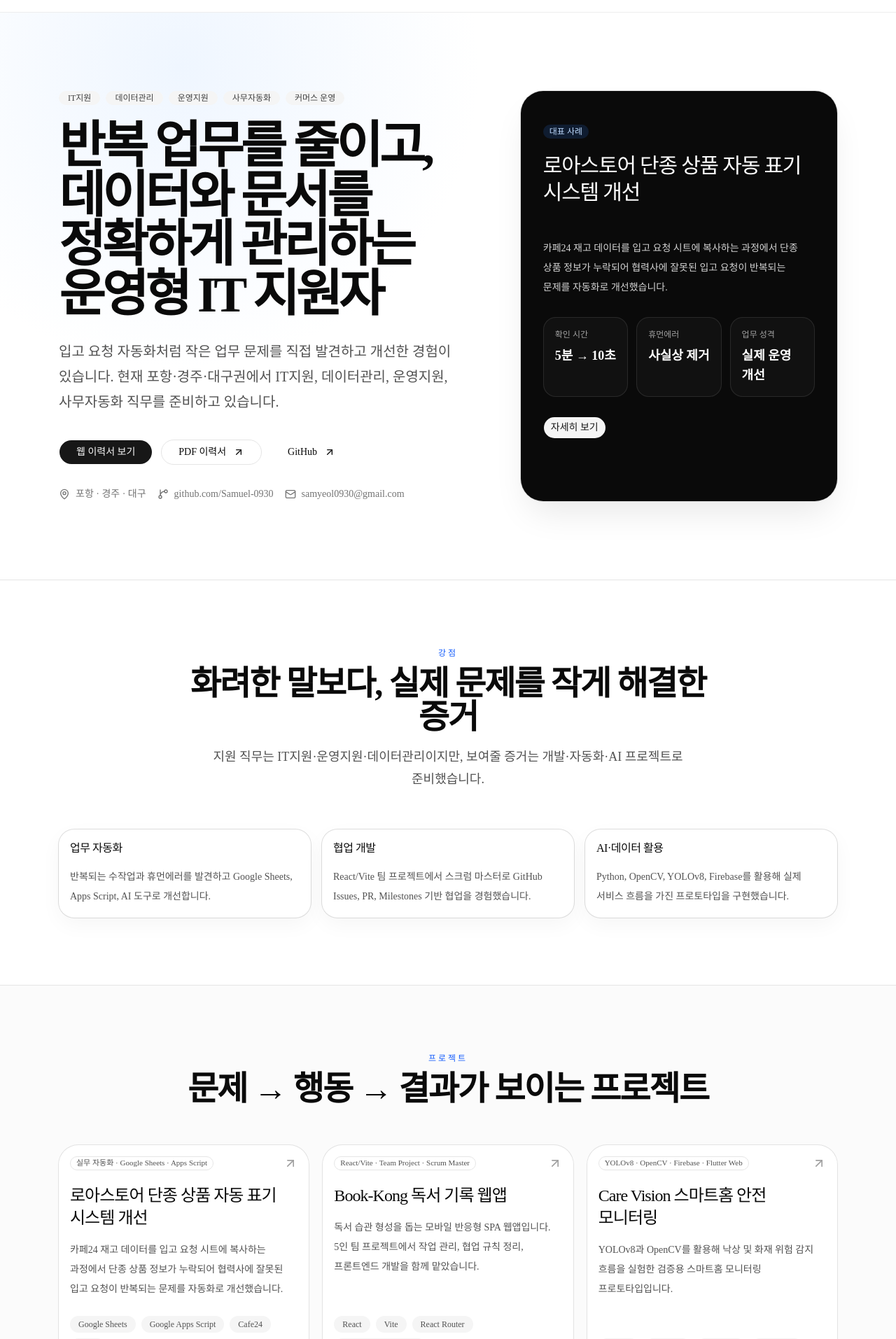
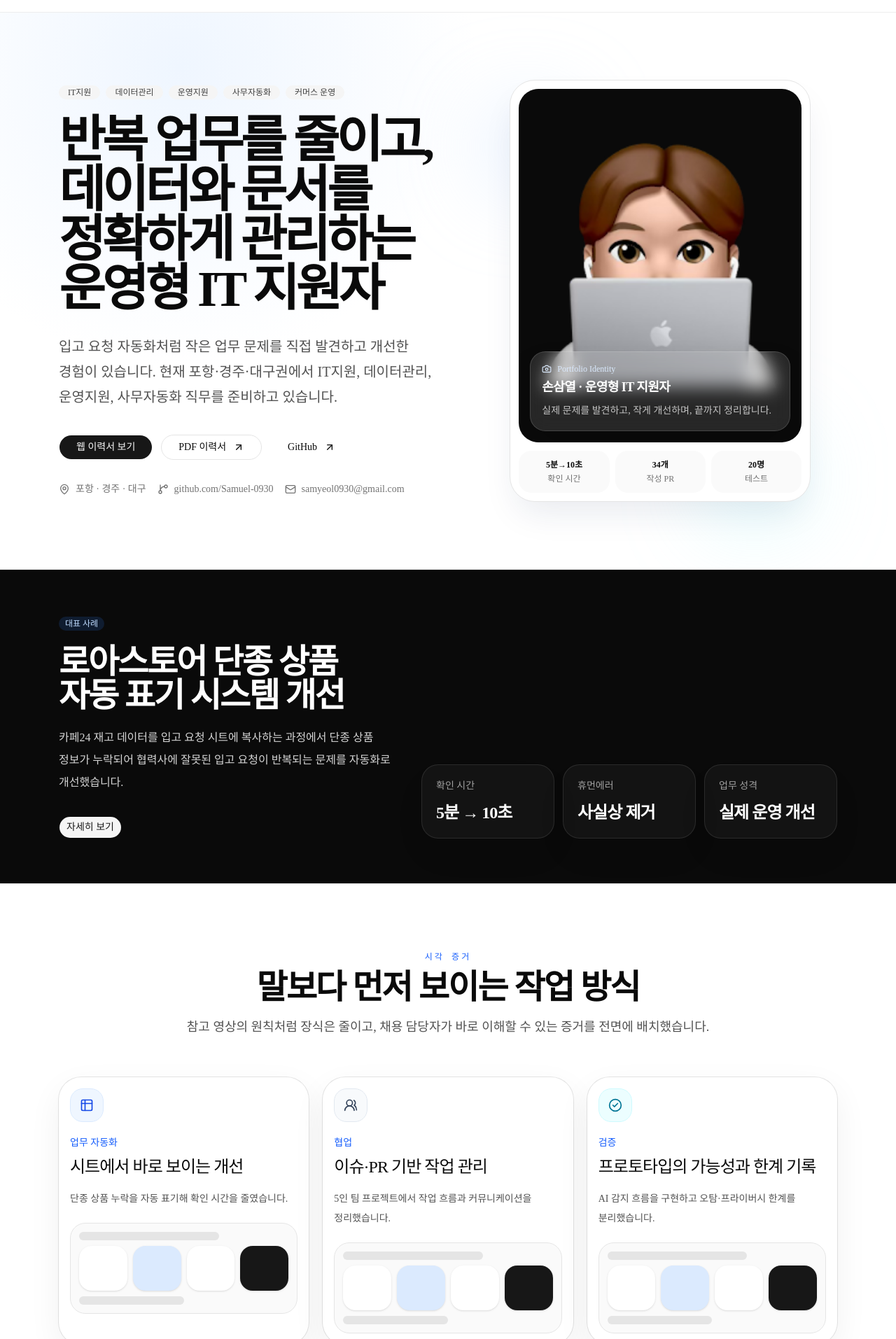
Before and after one commit to Samuel-0930/samuel-portfolio, a Next.js app: page / in a window 1280 px wide. Shown: the part 47-1960 px from the top of the page at 70% size. Built offline with nearby package versions, Linux system fonts and the light colour scheme.

Commit message:
feat: add visual portfolio hero

```diff
--- a/src/app/page.tsx
+++ b/src/app/page.tsx
@@ -1,5 +1,6 @@
 import Link from "next/link";
-import { ArrowUpRight, GitBranch, Mail, MapPin } from "lucide-react";
+import Image from "next/image";
+import { ArrowUpRight, Camera, CheckCircle2, GitBranch, Mail, MapPin, Table2, UsersRound } from "lucide-react";
 import { Badge } from "@/components/ui/badge";
 import { Button } from "@/components/ui/button";
 import { Card, CardContent, CardHeader, CardTitle } from "@/components/ui/card";
@@ -13,6 +14,118 @@ function SectionHeader({ eyebrow, title, description }: { eyebrow: string; title
       <h2 className="text-3xl font-semibold tracking-[-0.04em] text-neutral-950 md:text-5xl">{title}</h2>
       {description ? <p className="mt-4 text-base leading-8 text-neutral-600 md:text-lg">{description}</p> : null}
     </div>
+  );
+}
+
+const proofCards = [
+  {
+    icon: Table2,
+    label: "업무 자동화",
+    title: "시트에서 바로 보이는 개선",
+    description: "단종 상품 누락을 자동 표기해 확인 시간을 줄였습니다.",
+    tone: "border-blue-100 bg-blue-50 text-blue-700",
+  },
+  {
+    icon: UsersRound,
+    label: "협업",
+    title: "이슈·PR 기반 작업 관리",
+    description: "5인 팀 프로젝트에서 작업 흐름과 커뮤니케이션을 정리했습니다.",
+    tone: "border-slate-200 bg-slate-50 text-slate-700",
+  },
+  {
+    icon: CheckCircle2,
+    label: "검증",
+    title: "프로토타입의 가능성과 한계 기록",
+    description: "AI 감지 흐름을 구현하고 오탐·프라이버시 한계를 분리했습니다.",
+    tone: "border-cyan-100 bg-cyan-50 text-cyan-700",
+  },
+];
+
+function ProfileProofCard() {
+  return (
+    <div className="relative mx-auto w-full max-w-[430px]">
+      <div className="absolute -left-8 top-10 hidden h-28 w-28 rounded-full bg-blue-200/50 blur-3xl md:block" />
+      <div className="absolute -bottom-8 right-4 hidden h-32 w-32 rounded-full bg-cyan-200/40 blur-3xl md:block" />
+      <div className="relative overflow-hidden rounded-[2.25rem] border border-neutral-200 bg-white p-3 shadow-2xl shadow-blue-950/10">
+        <div className="relative overflow-hidden rounded-[1.75rem] bg-neutral-950">
+          <Image
+            src="/profile-photo.png"
+            alt="손삼열 프로필 사진"
+            width={300}
+            height={300}
+            priority
+            className="aspect-[4/5] w-full object-cover"
+          />
+          <div className="absolute inset-x-4 bottom-4 rounded-3xl border border-white/15 bg-white/12 p-4 text-white shadow-2xl backdrop-blur-md">
+            <div className="flex items-center gap-2 text-xs font-medium text-blue-100">
+              <Camera className="size-3.5" />
+              <span>Portfolio Identity</span>
+            </div>
+            <p className="mt-1 text-lg font-semibold tracking-[-0.03em]">손삼열 · 운영형 IT 지원자</p>
+            <p className="mt-2 text-sm leading-6 text-white/72">실제 문제를 발견하고, 작게 개선하며, 끝까지 정리합니다.</p>
+          </div>
+        </div>
+        <div className="grid grid-cols-3 gap-2 pt-3 text-center text-xs">
+          <div className="rounded-2xl bg-neutral-50 p-3">
+            <p className="font-semibold text-neutral-950">5분→10초</p>
+            <p className="mt-1 text-neutral-500">확인 시간</p>
+          </div>
+          <div className="rounded-2xl bg-neutral-50 p-3">
+            <p className="font-semibold text-neutral-950">34개</p>
+            <p className="mt-1 text-neutral-500">작성 PR</p>
+          </div>
+          <div className="rounded-2xl bg-neutral-50 p-3">
+            <p className="font-semibold text-neutral-950">20명</p>
+            <p className="mt-1 text-neutral-500">테스트</p>
+          </div>
+        </div>
+      </div>
+    </div>
+  );
+}
+
+function VisualProofSection() {
+  return (
+    <section className="mx-auto max-w-6xl px-5 py-16 md:py-24">
+      <SectionHeader
+        eyebrow="시각 증거"
+        title="말보다 먼저 보이는 작업 방식"
+        description="참고 영상의 원칙처럼 장식은 줄이고, 채용 담당자가 바로 이해할 수 있는 증거를 전면에 배치했습니다."
+      />
+      <div className="grid gap-5 lg:grid-cols-3">
+        {proofCards.map((item) => {
+          const Icon = item.icon;
+          return (
+            <Card key={item.title} className="overflow-hidden rounded-[2rem] border-neutral-200 bg-white shadow-[0_16px_48px_rgba(15,23,42,0.06)]">
+              <CardHeader className="space-y-4">
+                <div className={`flex size-12 items-center justify-center rounded-2xl border ${item.tone}`}>
+                  <Icon className="size-5" />
+                </div>
+                <div>
+                  <p className="text-sm font-medium text-blue-600">{item.label}</p>
+                  <CardTitle className="mt-2 text-2xl tracking-[-0.04em]">{item.title}</CardTitle>
+                </div>
+              </CardHeader>
+              <CardContent className="space-y-5">
+                <p className="leading-7 text-neutral-600">{item.description}</p>
+                <div className="rounded-3xl border border-neutral-200 bg-neutral-50 p-3">
+                  <div className="grid gap-2">
+                    <div className="h-3 w-2/3 rounded-full bg-neutral-200" />
+                    <div className="grid grid-cols-4 gap-2">
+                      <div className="h-16 rounded-2xl bg-white shadow-sm" />
+                      <div className="h-16 rounded-2xl bg-blue-100 shadow-sm" />
+                      <div className="h-16 rounded-2xl bg-white shadow-sm" />
+                      <div className="h-16 rounded-2xl bg-neutral-900 shadow-sm" />
+                    </div>
+                    <div className="h-3 w-1/2 rounded-full bg-neutral-200" />
+                  </div>
+                </div>
+              </CardContent>
+            </Card>
+          );
+        })}
+      </div>
+    </section>
   );
 }
 
@@ -36,7 +149,7 @@ export default function Home() {
       </header>
 
       <section className="relative overflow-hidden border-b border-neutral-200 bg-[radial-gradient(circle_at_20%_10%,#eff6ff_0,#ffffff_34%,#ffffff_100%)]">
-        <div className="mx-auto grid max-w-6xl gap-12 px-5 py-20 md:grid-cols-[1.15fr_0.85fr] md:py-28">
+        <div className="mx-auto grid max-w-6xl gap-12 px-5 py-16 md:grid-cols-[1.05fr_0.95fr] md:py-24">
           <div className="flex flex-col justify-center">
             <div className="mb-6 flex flex-wrap gap-2">
               {profile.targetRoles.map((role) => (
@@ -75,28 +188,32 @@ export default function Home() {
             </div>
           </div>
 
-          <Card className="overflow-hidden rounded-[2rem] border-neutral-200 bg-neutral-950 text-white shadow-2xl shadow-neutral-950/10">
-            <CardHeader className="space-y-4 p-6 md:p-8">
-              <Badge className="w-fit rounded-full bg-blue-500/15 text-blue-200 hover:bg-blue-500/15">대표 사례</Badge>
-              <CardTitle className="text-2xl leading-tight tracking-[-0.04em] md:text-3xl">{primaryProject.title}</CardTitle>
-            </CardHeader>
-            <CardContent className="space-y-7 p-6 pt-0 md:p-8 md:pt-0">
-              <p className="leading-7 text-neutral-300">{primaryProject.summary}</p>
-              <div className="grid gap-3 sm:grid-cols-3">
-                {primaryProject.metrics.map((metric) => (
-                  <div key={metric.label} className="rounded-2xl border border-white/10 bg-white/[0.03] p-4">
-                    <p className="text-xs text-neutral-400">{metric.label}</p>
-                    <p className="mt-2 text-lg font-semibold">{metric.value}</p>
-                  </div>
-                ))}
-              </div>
-              <Button asChild variant="secondary" className="rounded-full">
-                <Link href={`/projects/${primaryProject.slug}`}>자세히 보기</Link>
-              </Button>
-            </CardContent>
-          </Card>
+          <ProfileProofCard />
         </div>
       </section>
+
+      <section className="border-b border-neutral-200 bg-neutral-950 text-white">
+        <div className="mx-auto grid max-w-6xl gap-8 px-5 py-12 md:grid-cols-[0.9fr_1.1fr] md:py-16">
+          <div>
+            <Badge className="rounded-full bg-blue-500/15 text-blue-200 hover:bg-blue-500/15">대표 사례</Badge>
+            <h2 className="mt-5 text-3xl font-semibold tracking-[-0.045em] md:text-5xl">{primaryProject.title}</h2>
+            <p className="mt-5 max-w-xl leading-8 text-neutral-300">{primaryProject.summary}</p>
+            <Button asChild variant="secondary" className="mt-8 rounded-full">
+              <Link href={`/projects/${primaryProject.slug}`}>자세히 보기</Link>
+            </Button>
+          </div>
+          <div className="grid gap-3 sm:grid-cols-3 md:self-end">
+            {primaryProject.metrics.map((metric) => (
+              <div key={metric.label} className="rounded-[1.5rem] border border-white/10 bg-white/[0.04] p-5 shadow-2xl shadow-black/10">
+                <p className="text-sm text-neutral-400">{metric.label}</p>
+                <p className="mt-3 text-2xl font-semibold tracking-[-0.04em]">{metric.value}</p>
+              </div>
+            ))}
+          </div>
+        </div>
+      </section>
+
+      <VisualProofSection />
 
       <section className="mx-auto max-w-6xl px-5 py-16 md:py-24">
         <SectionHeader
```
Also changed, not shown: public/profile-photo.png (added), 1 other file (tests, documents, lock files or other folders).
